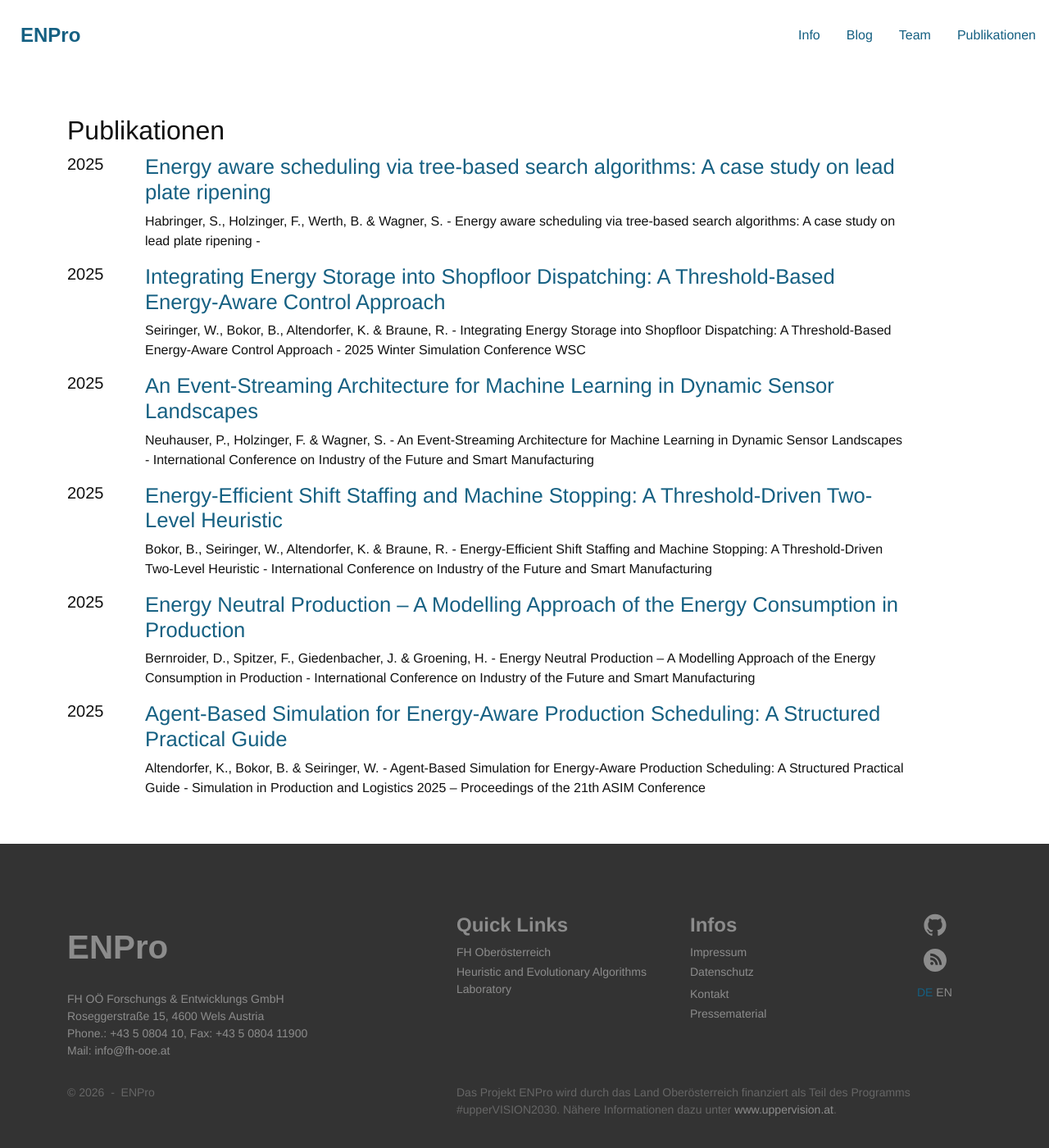
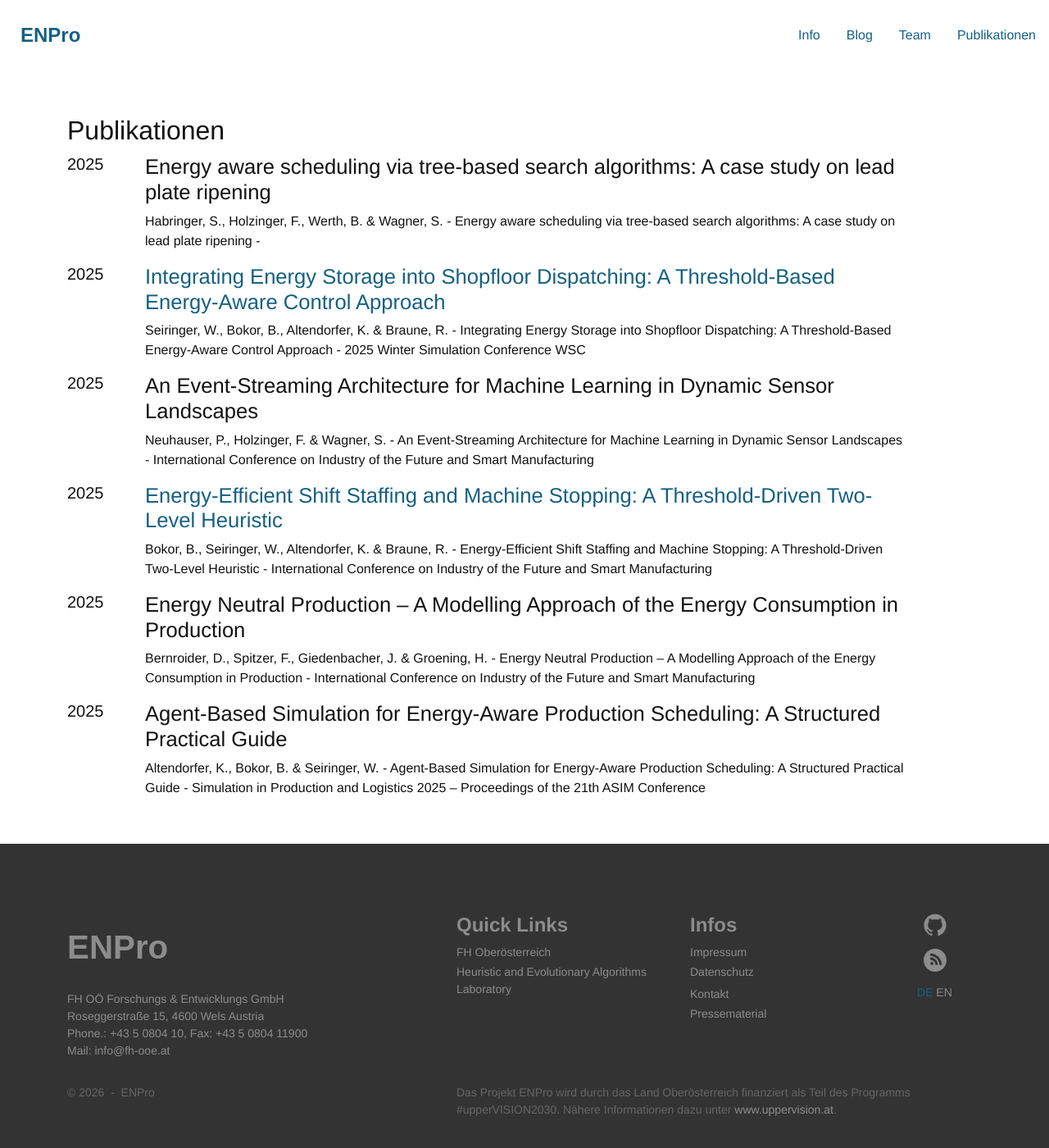
Before and after one commit to ENPro-Research/enpro-research.github.io, a Jekyll site: the page built from pages/de/publications.html, in a window 1280 px wide and 1400 px high. Shown: the whole window at 82% size. Built offline with Jekyll 4.4.1, drawn with Linux system fonts in a browser that asks for light colours; some web fonts are replaced; comment, search, counter and statistics services are not loaded.

```diff
--- a/_data/publications.yml
+++ b/_data/publications.yml
@@ -4,7 +4,7 @@
     authors: Altendorfer, K., Bokor, B. & Seiringer, W.
     publisher: "Simulation in Production and Logistics 2025 – Proceedings of the 21th ASIM Conference"
     abstract:
-    link: /
+    link:
     status: "Accepted for Publication"
 
   - id: bernroider2025energy
@@ -13,7 +13,7 @@
     authors: Bernroider, D., Spitzer, F., Giedenbacher, J. & Groening, H.
     publisher: "International Conference on Industry of the Future and Smart Manufacturing"
     abstract:
-    link: /
+    link:
     status: "Accepted for Publication"
 
   - id: bokor2025energy
@@ -22,7 +22,7 @@
     authors: Bokor, B., Seiringer, W., Altendorfer, K. & Braune, R.
     publisher: "International Conference on Industry of the Future and Smart Manufacturing"
     abstract:
-    link: /
+    link: https://pure.fh-ooe.at/en/publications/energy-efficient-shift-staffing-and-machine-stopping-a-threshold-/
     status: "Accepted for Publication"
 
   - id: neuhauser2025event
@@ -31,7 +31,7 @@
     authors: Neuhauser, P., Holzinger, F. & Wagner, S.
     publisher: "International Conference on Industry of the Future and Smart Manufacturing"
     abstract:
-    link: /
+    link:
     status: "Accepted for Publication"
 
   - id: seiringer2025integrating
@@ -40,7 +40,7 @@
     authors: Seiringer, W., Bokor, B., Altendorfer, K. & Braune, R.
     publisher: "2025 Winter Simulation Conference WSC"
     abstract:
-    link: /
+    link: https://pure.fh-ooe.at/en/publications/integrating-energy-storage-into-shopfloor-dispatching-a-threshold/
     status: "Accepted for Publication"
 
   - id: habringer2025scheduling
@@ -49,5 +49,5 @@
     authors: Habringer, S., Holzinger, F., Werth, B. & Wagner, S.
     publisher:
     abstract:
-    link: /
+    link:
     status: "Accepted for Publication"
```
